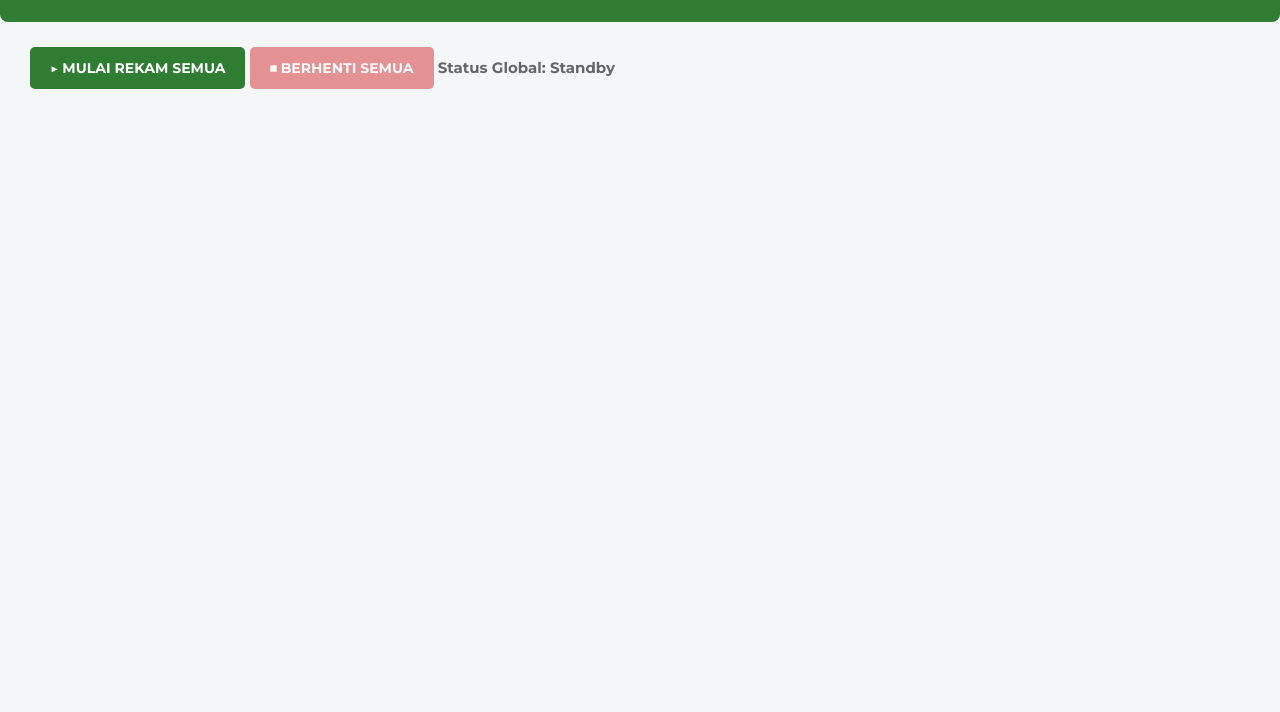
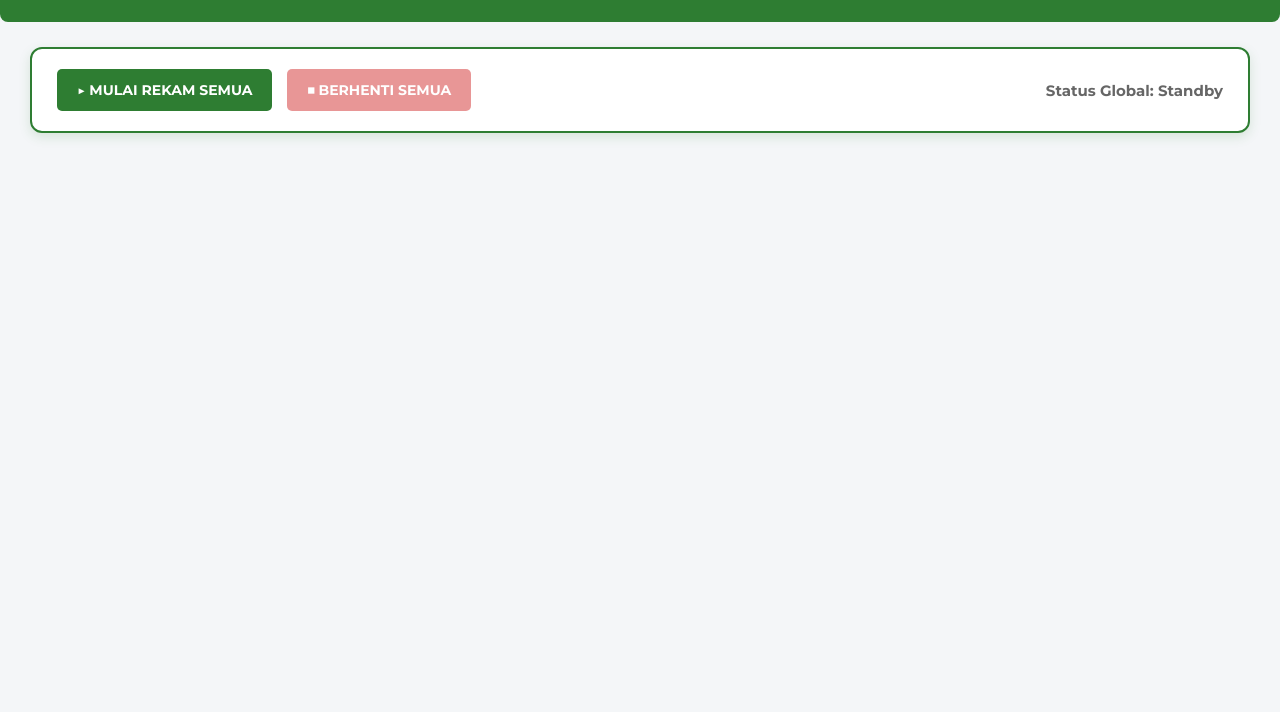
Before and after one commit to naradaffa/AI-WISE-V2, a plain HTML site: page Web Dashboard/index.html in a window 1280 px wide. Shown: the part 88-800 px from the top of the page. Drawn offline with Linux system fonts and the light colour scheme.

Commit message:
Refactor CSS by cleaning up comments and adding styles
Removed old comments and added new styles for global control panel.

```diff
--- a/Web Dashboard/css/style.css
+++ b/Web Dashboard/css/style.css
@@ -60,9 +60,6 @@ main {
     margin: 0 auto;
 }
 
-/* =========================================
-   STYLING BARU UNTUK MULTI-DEVICE
-   ========================================= */
 .device-section {
     background: #ffffff;
     border-radius: 12px;
@@ -96,8 +93,6 @@ main {
 }
 .connection-status.connected { background-color: #4caf50; }
 .connection-status.disconnected { background-color: #f44336; }
-
-/* ========================================= */
 
 .record-panel {
     background: #f9f9f9;
@@ -146,7 +141,6 @@ button[id^="btn-stop"] { background: #d32f2f; color: white; }
     font-size: 15px;
 }
 
-/* UPDATE V2: Menggunakan auto-fit minmax agar 9 kartu tertata rapi secara otomatis */
 .cards-container {
     display: grid;
     grid-template-columns: repeat(auto-fit, minmax(230px, 1fr));
@@ -178,7 +172,6 @@ button[id^="btn-stop"] { background: #d32f2f; color: white; }
     color: #212121;
 }
 
-/* Khusus Kartu GPS agar tulisan koordinat muat sempurna */
 .card-gps {
     grid-column: span 1;
 }
@@ -214,3 +207,32 @@ button[id^="btn-stop"] { background: #d32f2f; color: white; }
     height: 300px;
     position: relative;
 }
+
+/* =========================================
+   STYLING PANEL KONTROL GLOBAL
+   ========================================= */
+.global-record-panel {
+    background: #ffffff;
+    padding: 20px 25px;
+    border-radius: 12px;
+    display: flex;
+    align-items: center;
+    gap: 15px;
+    border: 2px solid #2e7d32;
+    margin-bottom: 30px;
+    box-shadow: 0 4px 12px rgba(46, 125, 50, 0.15);
+}
+
+#btn-start-all {
+    background: #2e7d32;
+    color: white;
+}
+
+#btn-stop-all {
+    background: #d32f2f;
+    color: white;
+}
+
+.btn-download-all {
+    background: #1565c0 !important;
+}
```
